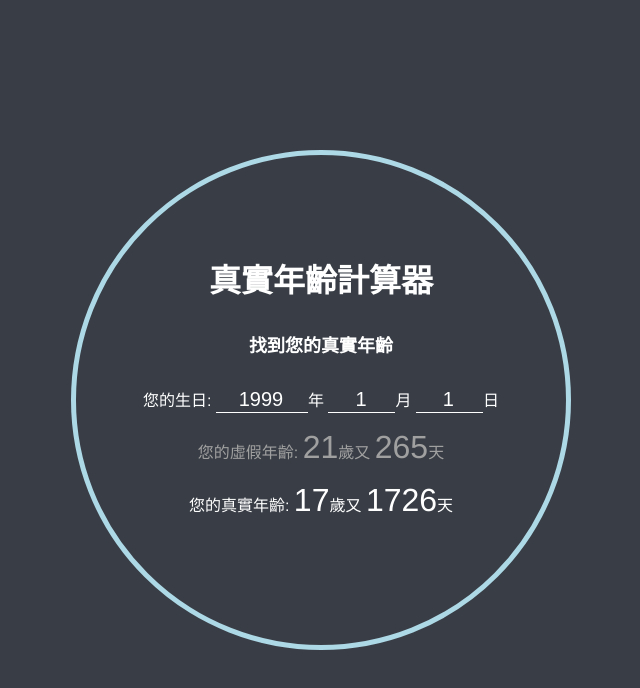
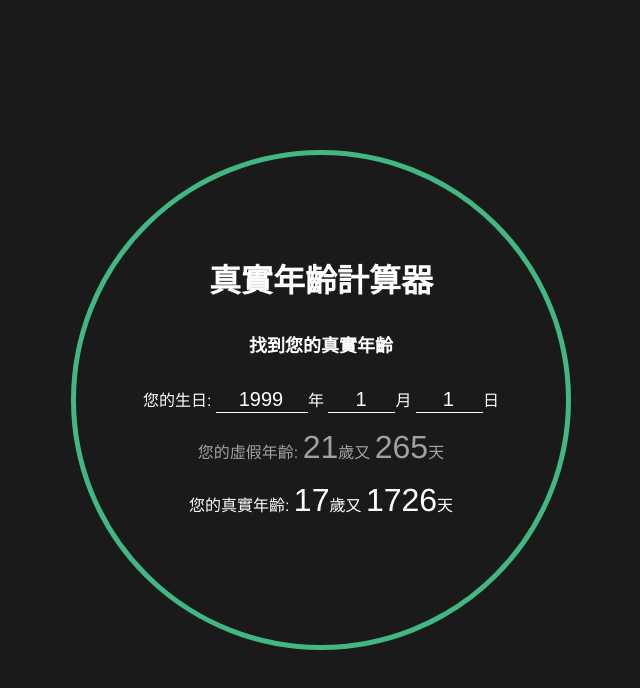
Before and after one commit to shangjuc/real_age_calculator, a Vue app: page / in a window 1280 px wide. Shown: the top 688 px of the page, without its empty margins (319-959 px from the left). Built offline with nearby package versions, Linux system fonts and the light colour scheme.

Commit message:
Fix max year bug

```diff
--- a/src/components/SevenTeen.vue
+++ b/src/components/SevenTeen.vue
@@ -10,7 +10,7 @@
         <p>您的生日:
           <input class="birth_yy" type="number"
             v-model="birth_yy"
-            max="2020"
+            max="this_yy"
             min="1920"
             >年
           <input type="number"
@@ -52,7 +52,9 @@ export default {
     msg: String,
   },
   data: function(){
+    let today = new Date();
     return {
+      this_yy: today.getFullYear(),
       birth_yy: 1999,
       birth_mm: 1,
       birth_dd: 1,
@@ -97,9 +99,9 @@ export default {
       return DD
     },
     fake_age_yy: function () {
-      let yy = 2020 - Number(this.birth_yy);
+      let yy = this.this_yy - Number(this.birth_yy);
       if(this.jjj){
-        yy = 2020 - Number(this.birth_yy) - 1;
+        yy = this.this_yy - Number(this.birth_yy) - 1;
       }
       return yy
     },
@@ -127,7 +129,7 @@ export default {
 <!-- Add "scoped" attribute to limit CSS to this component only -->
 <style scoped lang="scss">
 div.bg{
-  background: #393e46;
+  background: #1A1A1A;
   width: 100%;
   height: 100%;
   position: absolute;
@@ -140,8 +142,8 @@ div.bg{
 div.center-container{
   width: 500px;
   height: 500px;
-  background: #393e46;
-  border: 5px solid lightblue;
+  background: #1A1A1A;
+  border: 5px solid #41B883;
   border-radius: 50%;
   box-sizing: border-box;
   position: absolute;
--- a/vue.config.js
+++ b/vue.config.js
@@ -1,5 +1,12 @@
 module.exports = {
     publicPath: process.env.NODE_ENV === 'production'
         ? './'
-        : '/'
+        : '/',
+    devServer: {
+        open: process.platform === 'darwin',
+        host: '0.0.0.0',
+        port: 5566, // CHANGE YOUR PORT HERE!
+        https: false,
+        hotOnly: false,
+    },
 }
```
Also changed, not shown: 7 other files (tests, documents, lock files or other folders).
